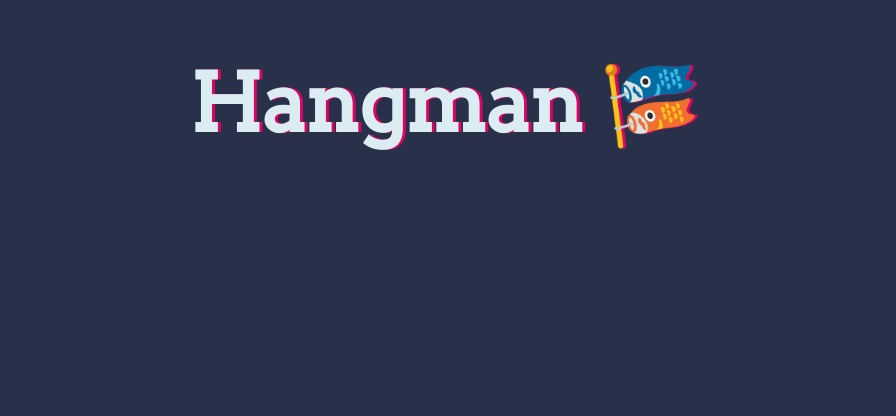
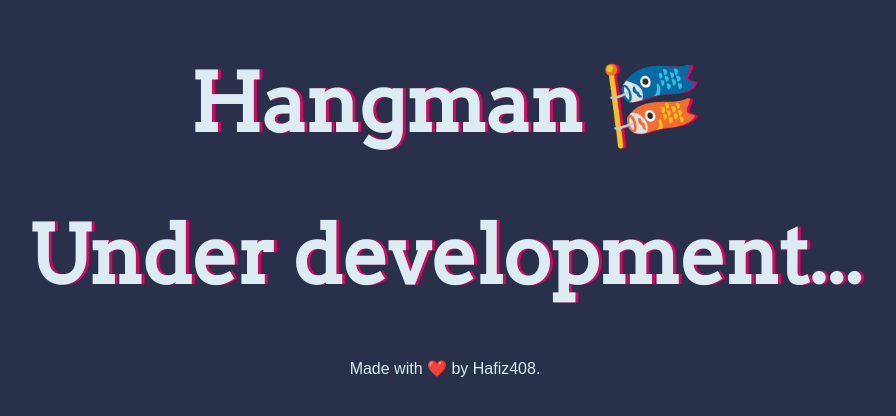
Before and after one commit to Hafiz408/Game-Paradise, a website: page hangman.html in a window 1280 px wide. Shown: the whole page, without its empty margins (195-1091 px from the left). Drawn offline with nearby package versions, Linux system fonts and the light colour scheme.

Commit message:
hangman update

```diff
--- a/hangman.html
+++ b/hangman.html
@@ -8,8 +8,10 @@
   </head>
   <body>
     <h1 id="title">Hangman 🎏</h1>
+    <h1 id="title">Under development...</h1>
 
-    <!-- <footer>Made with ❤️ by Hafiz408.</footer> -->
+
+    <footer>Made with ❤️ by Hafiz408.</footer>
   </body>
   <script src="/static/js/hangman.js"></script>
 </html>
```
